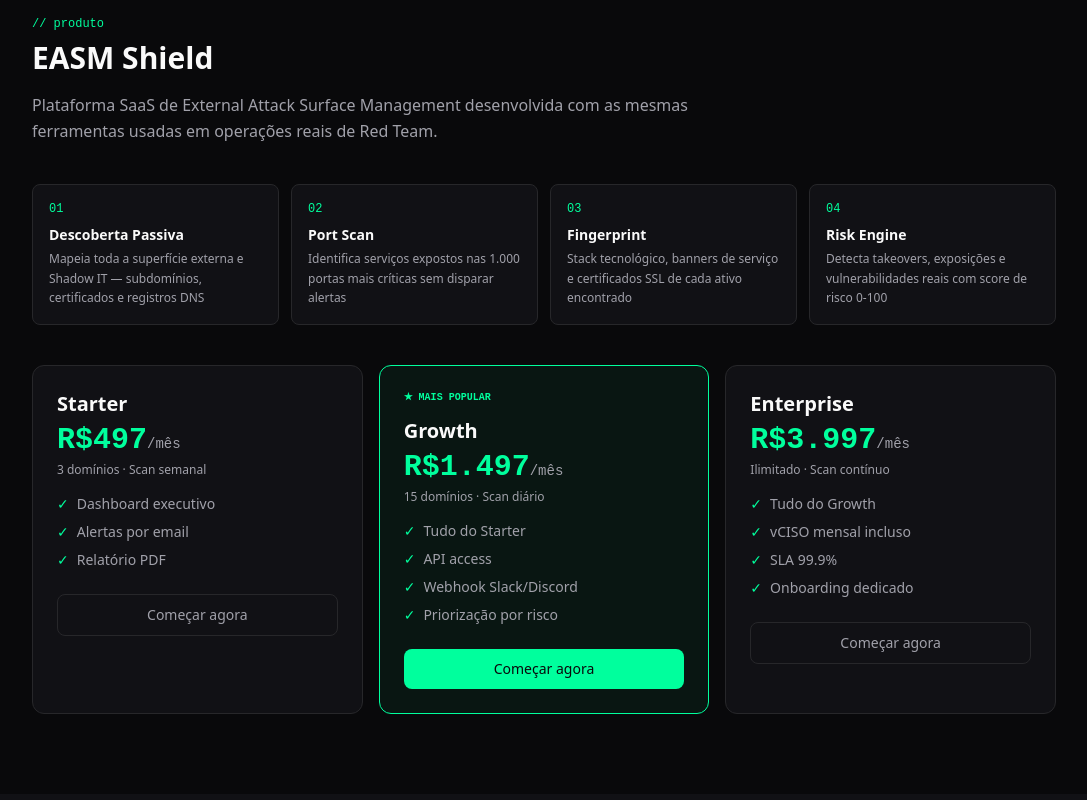
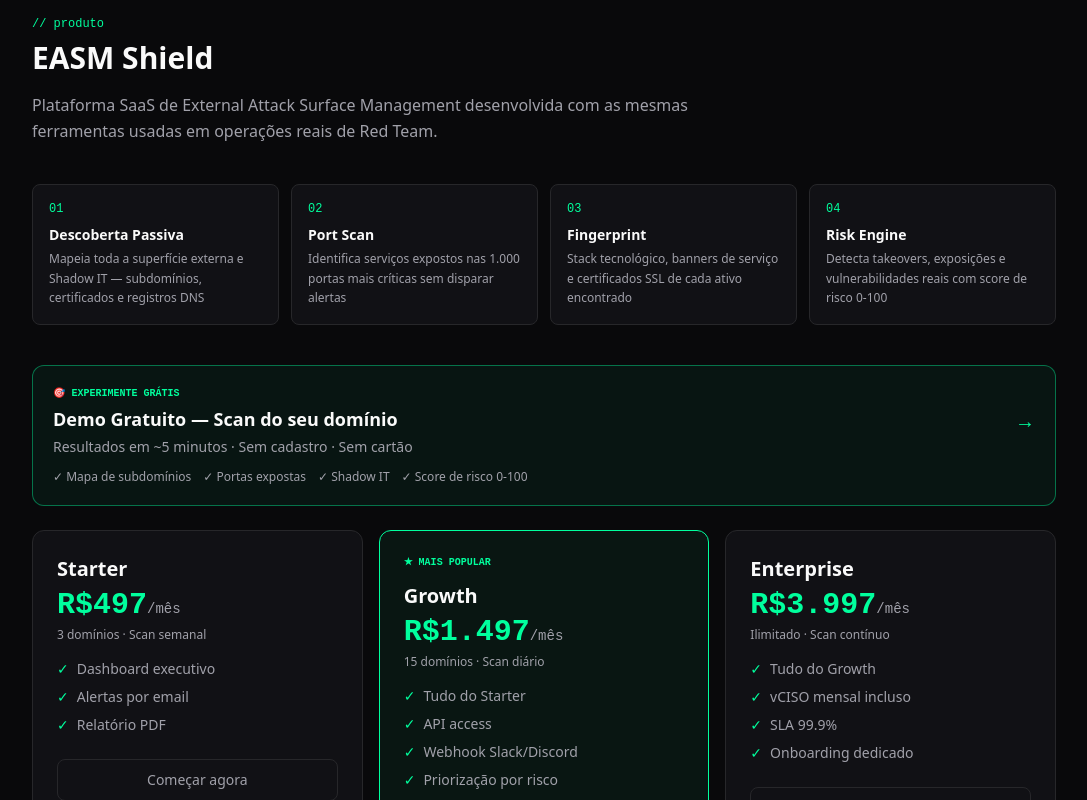
Before and after one commit to solonbarroso/solon-portfolio, a Next.js app: page / in a window 1280 px wide. Shown: the part 2000-2800 px from the top of the page, without its empty margins (96-1183 px from the left). Built offline with nearby package versions, Linux system fonts and the light colour scheme.

Commit message:
Add free demo CTA card above EASM pricing plans
Prominent banner linking to easm.solonsec.org with key selling points.
Placed above paid plans to drive trial before purchase decision.

Co-Authored-By: Claude Sonnet 4.6 <noreply@anthropic.com>

```diff
--- a/src/app/page.tsx
+++ b/src/app/page.tsx
@@ -281,6 +281,25 @@ export default function Home() {
               </div>
             ))}
           </div>
+
+          {/* Card Demo Gratuito */}
+          <a href="https://easm.solonsec.org" target="_blank" rel="noopener noreferrer"
+             className="block mb-6 p-5 rounded-xl border border-brand/40 bg-brand/5 hover:bg-brand/10 transition-all group">
+            <div className="flex items-center justify-between">
+              <div>
+                <div className="text-[10px] font-mono text-brand font-bold mb-1">🎯 EXPERIMENTE GRÁTIS</div>
+                <div className="text-lg font-bold">Demo Gratuito — Scan do seu domínio</div>
+                <div className="text-sm text-textSub mt-1">Resultados em ~5 minutos · Sem cadastro · Sem cartão</div>
+              </div>
+              <span className="text-brand text-xl group-hover:translate-x-1 transition-transform">→</span>
+            </div>
+            <div className="flex flex-wrap gap-3 mt-3 text-xs text-textSub">
+              <span>✓ Mapa de subdomínios</span>
+              <span>✓ Portas expostas</span>
+              <span>✓ Shadow IT</span>
+              <span>✓ Score de risco 0-100</span>
+            </div>
+          </a>
 
           <div className="grid sm:grid-cols-3 gap-4">
             {[
```
